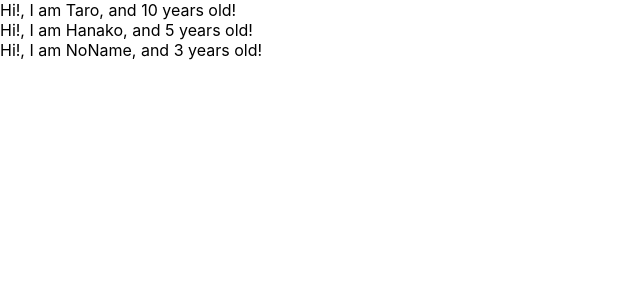
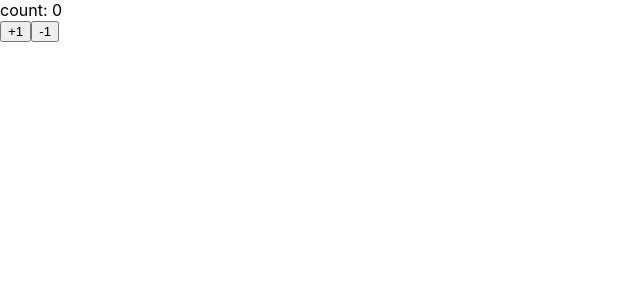
Before and after one commit to hiyori13/udemy-react-redux-crud-apprication, a React (Create React App) app: page / in a window 1280 px wide. Shown: the top 300 px of the page, without its empty margins (0-640 px from the left). Built offline with nearby package versions, Linux system fonts and the light colour scheme.

Commit message:
learn state and setState

```diff
--- a/src/App.js
+++ b/src/App.js
@@ -1,28 +1,30 @@
-import React from "react";
-import PropTypes from "prop-types";
+import React, { Component } from "react";
 
-const App = () => {
-  const profiles = [
-     { name: "Taro", age: 10 },
-     { name: "Hanako", age: 5 },
-     { name: "NoName", age: 3 }
-  ]
-  return (
-    <div>
-      {profiles.map((profiles, index) => {
-        return <User name={profiles.name} age={profiles.age} key={index}/>
-      })}
-    </div>
-  )
-}
+const App = () => (<Counter></Counter>)
 
-const User = (props) => {
-  return <div>Hi!, I am {props.name}, and {props.age} years old!</div>
-}
+class Counter extends Component {
+  constructor(props) {
+    super(props)
+    this.state = { count: 0 }
+  }
 
-User.propTypes = {
-  name: PropTypes.string,
-  age: PropTypes.number.isRequired
+  handlePlusButton = () => {
+    this.setState({ count: this.state.count + 1 })
+  }
+
+  handleMinusButton = () => {
+    this.setState({ count: this.state.count - 1 })
+  }
+
+  render() {
+    return (
+      <React.Fragment>
+        <div>count: { this.state.count }</div>
+        <button onClick={this.handlePlusButton}>+1</button>
+        <button onClick={this.handleMinusButton}>-1</button>
+      </React.Fragment>
+    )
+  }
 }
 
 export default App;
```
